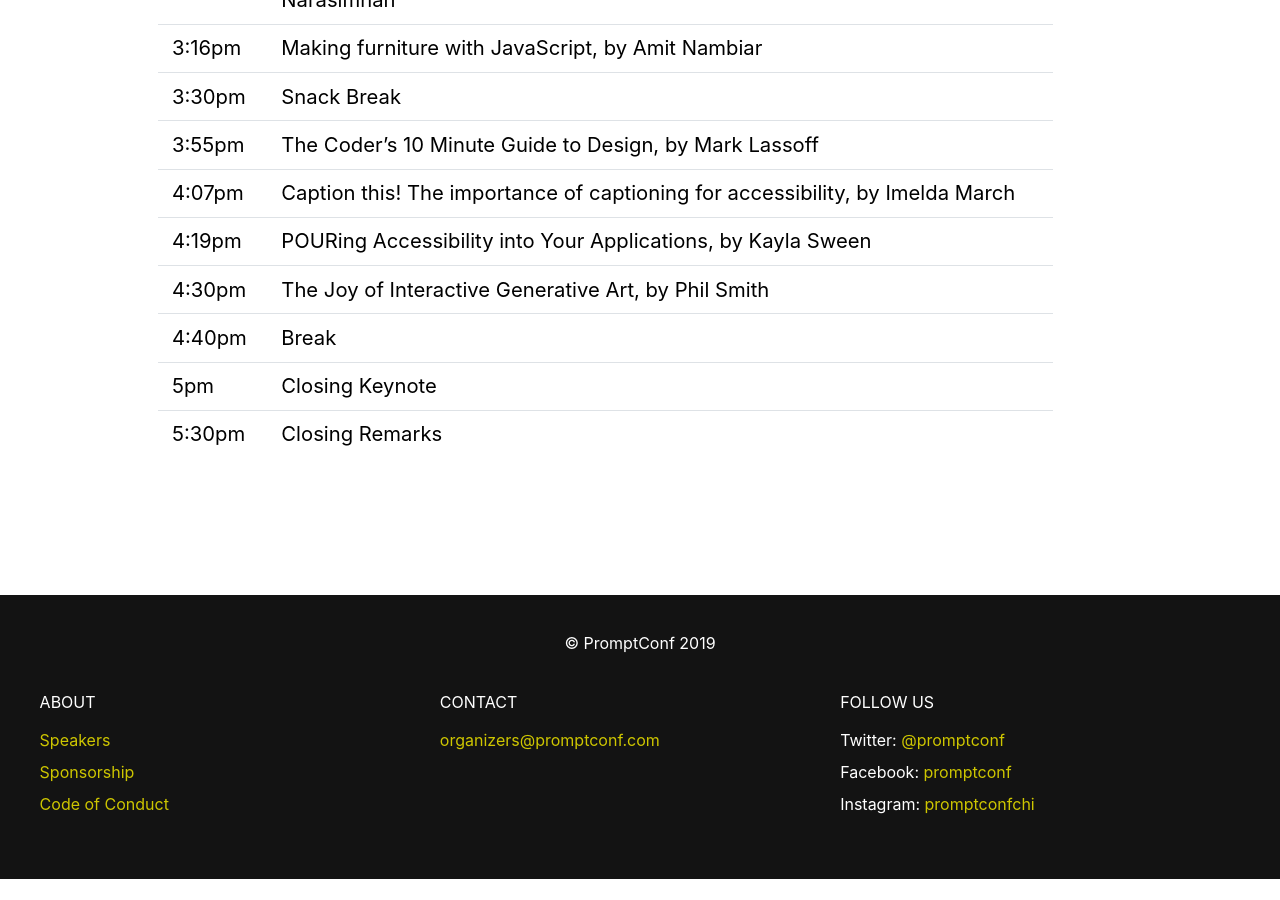
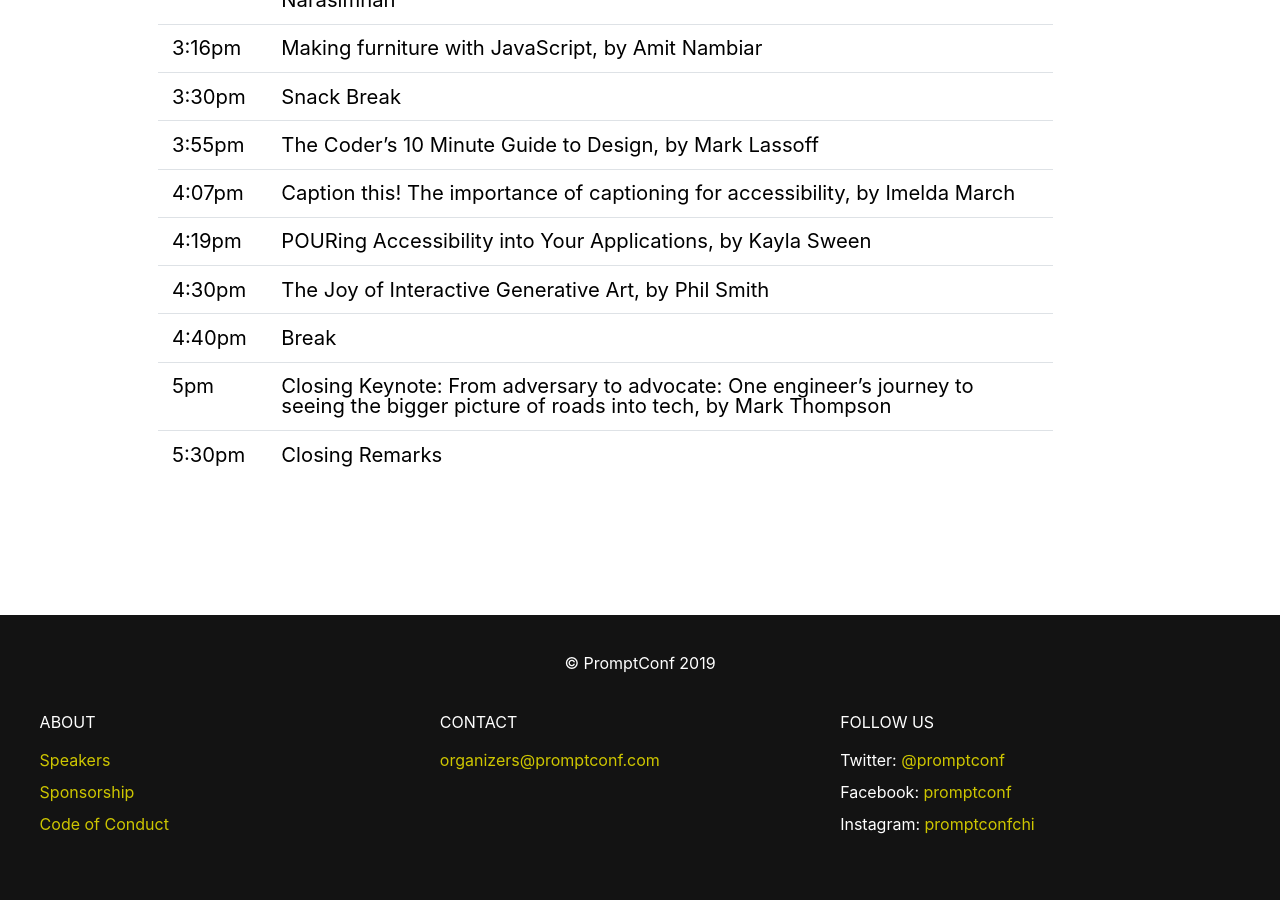
Before and after one commit to promptconf/promptconf.github.io, a Jekyll site: the page built from _pages/schedule.md, in a window 1280 px wide and 900 px high, scrolled down 1345 px. Built offline with Jekyll 4.4.1, drawn with Linux system fonts in a browser that asks for light colours; some web fonts are replaced; before the commit the page ends 2224 px from its top, so only the background shows below that.

Commit message:
List closing keynote

```diff
--- a/_pages/schedule.md
+++ b/_pages/schedule.md
@@ -32,6 +32,6 @@ permalink: /schedule/
 | 4:19pm    | POURing Accessibility into Your Applications, by Kayla Sween                                                                     |
 | 4:30pm    | The Joy of Interactive Generative Art, by Phil Smith                                                                             |
 | 4:40pm    | Break                                                                             |
-| 5pm       | Closing Keynote                                                                                                                  |
+| 5pm       | Closing Keynote: From adversary to advocate: One engineer’s journey to seeing the bigger picture of roads into tech, by Mark Thompson  |
 | 5:30pm    | Closing Remarks                                                                                                                  |
 {: .schedule }
```
